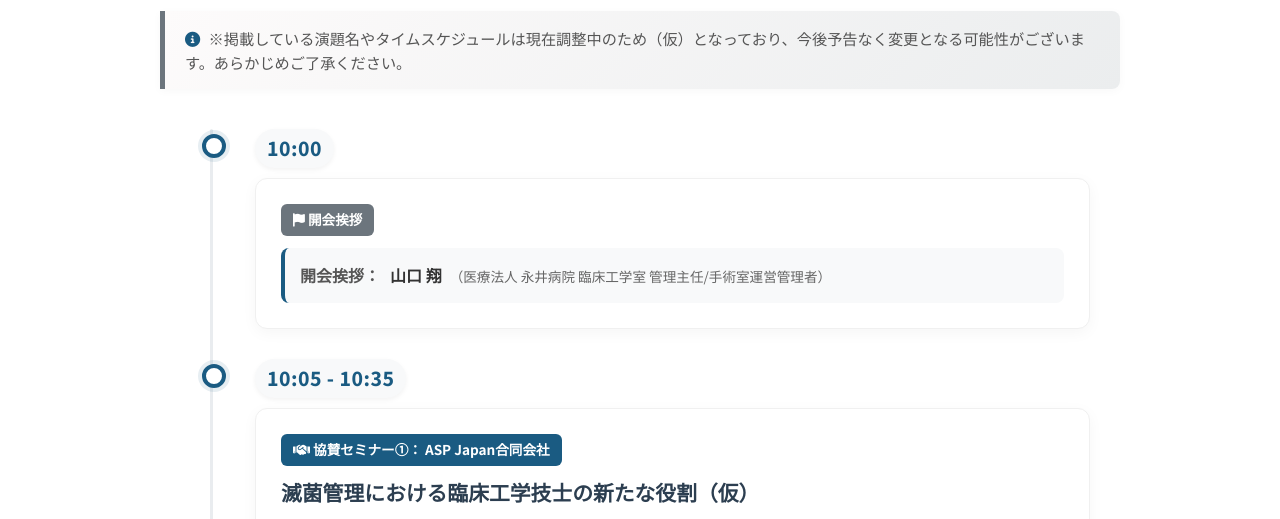
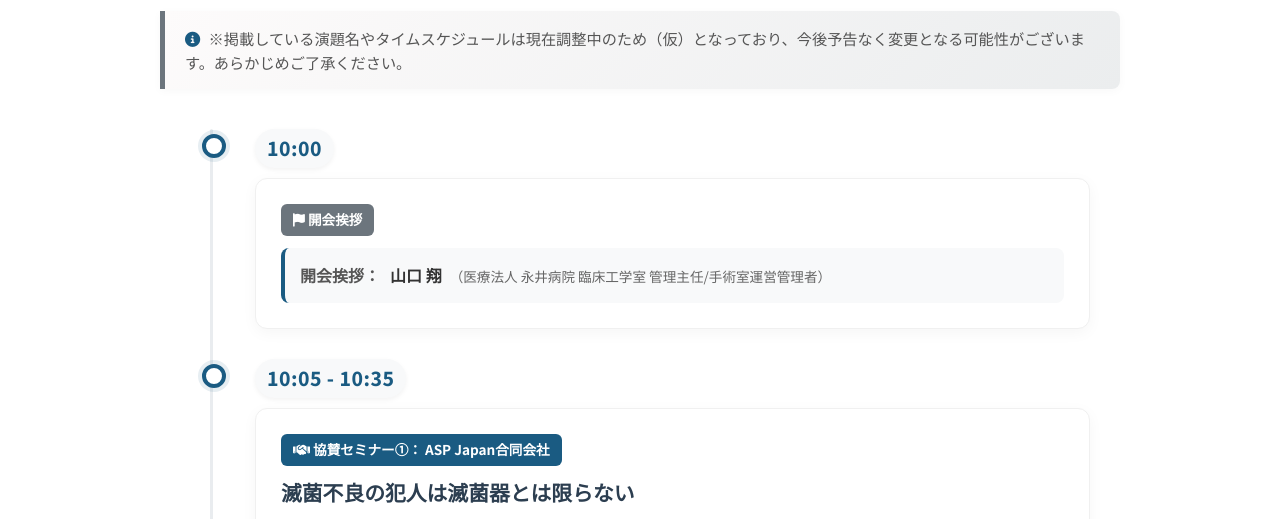
Before and after one commit to orcet-meeting/orcet-16, a plain HTML site: page program.html in a window 1280 px wide. Shown: the part 206-725 px from the top of the page. Drawn offline with Linux system fonts and the light colour scheme.

Commit message:
Add files via upload

```diff
--- a/program.html
+++ b/program.html
@@ -324,7 +324,7 @@
                 <div class="timeline-time">10:05 - 10:35</div>
                 <div class="timeline-content">
                     <span class="badge badge-seminar"><i class="fas fa-handshake"></i> 協賛セミナー①： ASP Japan合同会社</span>
-                    <h3 class="session-title">滅菌管理における臨床工学技士の新たな役割（仮）</h3>
+                    <h3 class="session-title">滅菌不良の犯人は滅菌器とは限らない</h3>
 
                     <!-- ▼ ポスター画像枠（画像ができたら下のコメントアウトを外してファイル名を変更） ▼ -->
                     <!--
```
